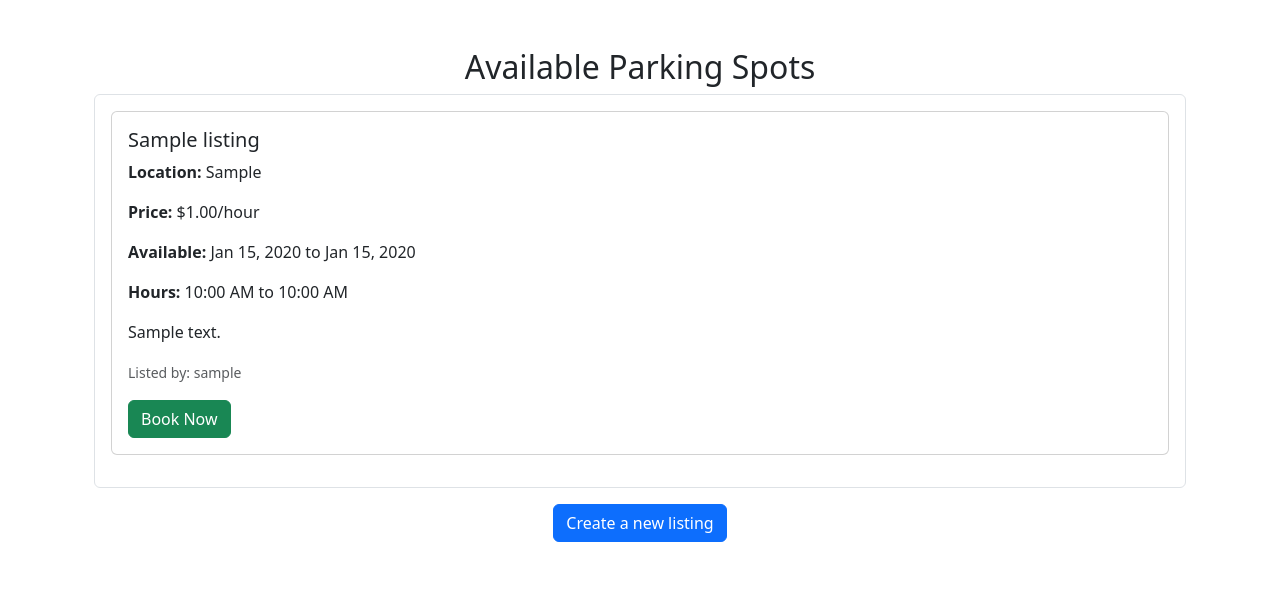
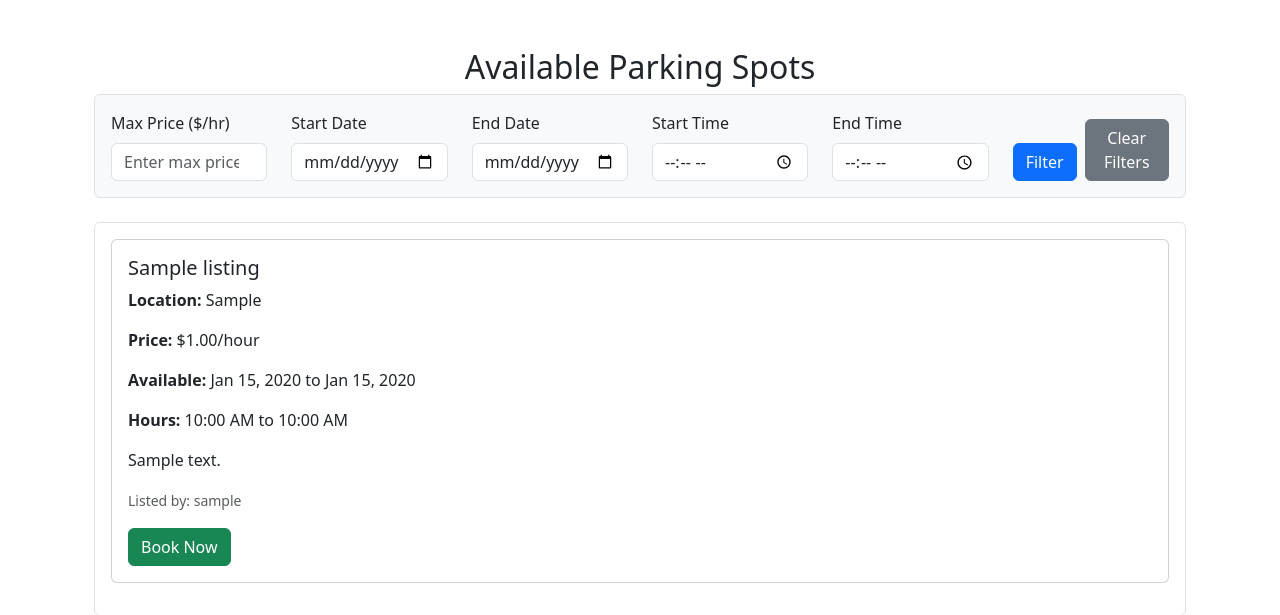
Before and after one commit to maazimam/parkeasy, a Django app: page /listings/view_listings/ in a window 1280 px wide. Shown: the part 56-671 px from the top of the page. Run offline with Django 5.2, Linux system fonts and the light colour scheme; tables that the repository leaves empty hold one stand-in row (values such as "Sample post"); some libraries are stand-ins or nearby versions.

Commit message:
Added filtering capability. Modified view_listings.html and views.py. Filter by max cost and date are complete. Time is not.

```diff
--- a/listings/templates/listings/view_listings.html
+++ b/listings/templates/listings/view_listings.html
@@ -1,47 +1,117 @@
-<!-- listings/templates/listings/view_listings.html -->
+{% extends 'base.html' %}
 
-{% extends 'base.html' %} {% block title %}All Listings{% endblock %}
+{% block title %}All Listings{% endblock %}
+
 {% block content %}
 <div class="container mt-5">
   <h2 class="text-center">Available Parking Spots</h2>
+
+  <!-- Filter Form -->
+  <form method="GET" action="{% url 'view_listings' %}" class="p-3 border rounded bg-light mb-4">
+    <div class="row">
+      <!-- Max Price -->
+      <div class="col-md-2">
+        <label for="max_price" class="form-label">Max Price ($/hr)</label>
+        <input
+          type="number"
+          step="0.01"
+          class="form-control"
+          id="max_price"
+          name="max_price"
+          value="{{ request.GET.max_price|default_if_none:'' }}"
+          placeholder="Enter max price">
+      </div>
+
+      <!-- Start Date -->
+      <div class="col-md-2">
+        <label for="start_date" class="form-label">Start Date</label>
+        <input
+          type="date"
+          class="form-control"
+          id="start_date"
+          name="start_date"
+          value="{{ request.GET.start_date|default_if_none:'' }}"
+          placeholder="Earliest available date">
+      </div>
+
+      <!-- End Date -->
+      <div class="col-md-2">
+        <label for="end_date" class="form-label">End Date</label>
+        <input
+          type="date"
+          class="form-control"
+          id="end_date"
+          name="end_date"
+          value="{{ request.GET.end_date|default_if_none:'' }}"
+          placeholder="Latest available date">
+      </div>
+
+      <!-- Start Time -->
+      <div class="col-md-2">
+        <label for="start_time" class="form-label">Start Time</label>
+        <input
+          type="time"
+          class="form-control"
+          id="start_time"
+          name="start_time"
+          value="{{ request.GET.start_time|default_if_none:'' }}"
+          placeholder="Earliest available time">
+      </div>
+
+      <!-- End Time -->
+      <div class="col-md-2">
+        <label for="end_time" class="form-label">End Time</label>
+        <input
+          type="time"
+          class="form-control"
+          id="end_time"
+          name="end_time"
+          value="{{ request.GET.end_time|default_if_none:'' }}"
+          placeholder="Latest available time">
+      </div>
+
+      <!-- Buttons -->
+      <div class="col-md-2 d-flex align-items-end">
+        <button type="submit" class="btn btn-primary me-2">Filter</button>
+        <a href="{% url 'view_listings' %}" class="btn btn-secondary">Clear Filters</a>
+      </div>
+    </div>
+  </form>
+
+  <!-- Listings Display -->
   <div class="listings-container p-3 border rounded">
     {% for listing in listings %}
     <div class="card mb-3">
       <div class="card-body">
         <h5 class="card-title">{{ listing.title }}</h5>
+        <p class="card-text"><strong>Location:</strong> {{ listing.location }}</p>
+        <p class="card-text"><strong>Price:</strong> ${{ listing.rent_per_hour }}/hour</p>
         <p class="card-text">
-          <strong>Location:</strong> {{ listing.location }}
+          <strong>Available:</strong>
+          {{ listing.available_from|date:"M d, Y" }} to
+          {{ listing.available_until|date:"M d, Y" }}
         </p>
         <p class="card-text">
-          <strong>Price:</strong> ${{ listing.rent_per_hour }}/hour
-        </p>
-        <p class="card-text">
-          <strong>Available:</strong> {{ listing.available_from|date:"M d, Y" }}
-          to {{ listing.available_until|date:"M d, Y" }}
-        </p>
-        <p class="card-text">
-          <strong>Hours:</strong> {{ listing.available_time_from|time:"g:i A" }}
-          to {{ listing.available_time_until|time:"g:i A" }}
+          <strong>Hours:</strong>
+          {{ listing.available_time_from|time:"g:i A" }} to
+          {{ listing.available_time_until|time:"g:i A" }}
         </p>
         <p class="card-text">{{ listing.description }}</p>
         <p class="card-text">
-          <small class="text-muted"
-            >Listed by: {{ listing.user.username }}</small
-          >
+          <small class="text-muted">Listed by: {{ listing.user.username }}</small>
         </p>
         <button class="btn btn-success">Book Now</button>
       </div>
     </div>
     {% empty %}
     <div class="text-center p-4">
-      <p>No parking spots available at the moment.</p>
+      <p>No parking spots available that match your filters.</p>
     </div>
     {% endfor %}
   </div>
+
   <div class="text-center mt-3">
-    <a href="{% url 'create_listing' %}" class="btn btn-primary"
-      >Create a new listing</a
-    >
+    <a href="{% url 'create_listing' %}" class="btn btn-primary">Create a new listing</a>
   </div>
 </div>
 {% endblock %}
--- a/listings/views.py
+++ b/listings/views.py
@@ -4,6 +4,7 @@ from django.shortcuts import render, redirect
 from django.contrib.auth.decorators import login_required
 from .forms import ListingForm
 from .models import Listing
+from datetime import datetime
 
 @login_required
 def create_listing(request):
@@ -21,4 +22,64 @@ def create_listing(request):
 
 def view_listings(request):
     all_listings = Listing.objects.all()
+
+    #Extract GET paramters
+    max_price = request.GET.get('max_price')
+    start_date = request.GET.get('start_date')
+    end_date = request.GET.get('end_date')
+    start_time = request.GET.get('start_time')
+    end_time = request.GET.get('end_time')
+
+    #Apply filters if parameters are provided
+    if max_price:
+        try:
+            max_price = float(max_price)
+            all_listings = all_listings.filter(rent_per_hour__lte=max_price)
+        except ValueError:
+            pass
+
+    if start_date:
+        try:
+            start_date = datetime.strptime(start_date, '%Y-%m-%d').date()
+            all_listings = all_listings.filter(available_from__lte=start_date, available_until__gte=start_date)
+            # The listing must start on or after the availbe_from
+            # and end before or on the end date.
+        except ValueError:
+            pass
+
+    if end_date:
+        try:
+            end_date = datetime.strptime(end_date, '%Y-%m-%d').date()
+            all_listings = all_listings.filter(available_from__lte=end_date, available_until__gte=end_date)
+            # The listing must start on or after the availbe_from
+            # and end before or on the end date.
+        except ValueError:
+            pass
+
+    if start_date and end_date:
+        if start_date > end_date:
+            all_listings = all_listings.none() # No listings should appear if start date is after end date.
+
+    if start_time:
+        try:
+            start_time = datetime.strptime(start_time, '%H:%M').time()
+            all_listings = all_listings.filter(available_time_from__lte=start_time, available_time_until__gte=start_time)
+            # The listing must start on or after the availbe_from
+            # and end before or on the end time
+        except ValueError:
+            pass
+
+    if end_time:
+        try:
+            end_time = datetime.strptime(end_time, '%H:%M').time()
+            all_listings = all_listings.filter(available_time_until__gte=end_time, available_time_from__lte=end_time)
+            # The listing must start on or after the availbe_from
+            # and end before or on the end time
+        except ValueError:
+            pass
+
+    if start_time and end_time:
+        if start_time > end_time:
+            all_listings = all_listings.none()
+
     return render(request, 'listings/view_listings.html', {'listings': all_listings})
--- a/requirements.txt
+++ b/requirements.txt
@@ -1,6 +1,6 @@
 asgiref==3.8.1
-django-widget-tweaks
 Django==4.2.19
+django-widget-tweaks==1.5.0
 psycopg2==2.9.10
 sqlparse==0.5.3
 typing_extensions==4.12.2
```
